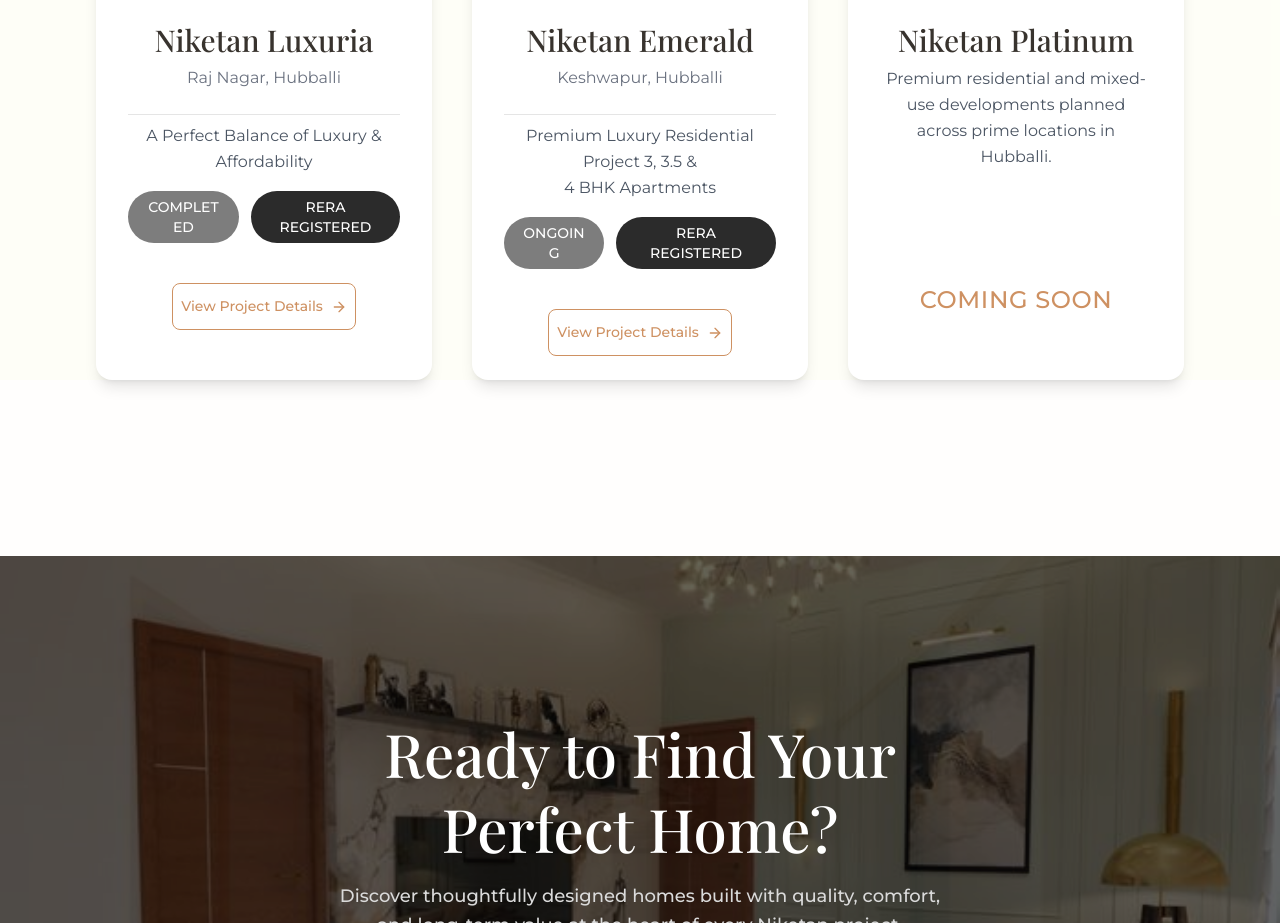
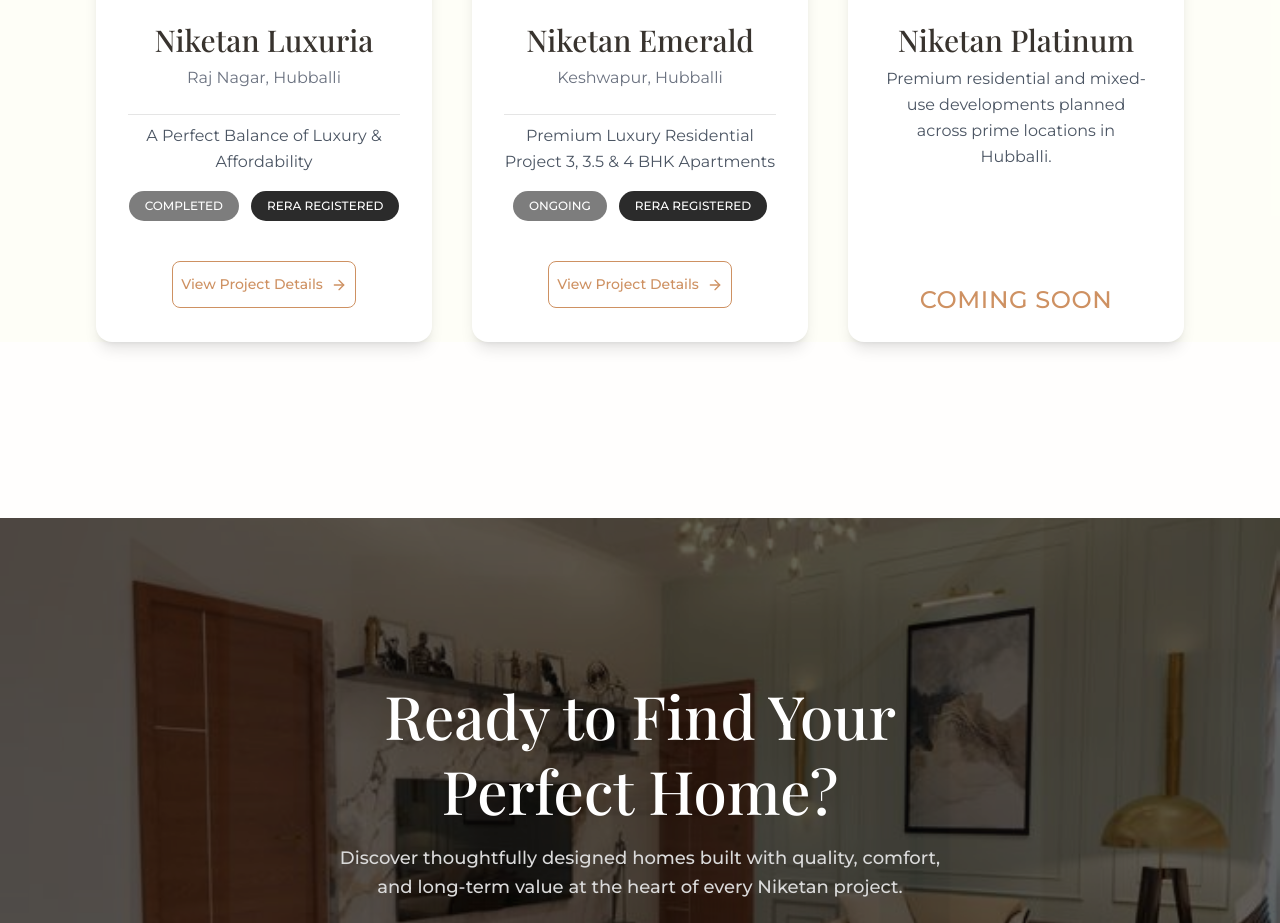
Before and after one commit to prerna-123456/NIKETAN_BUILDERS_PROJECT, a React (Vite) app: page /projects in a window 1280 px wide. Shown: the part 1055-1978 px from the top of the page. Built offline with nearby package versions, Linux system fonts and the light colour scheme.

Commit message:
fix routing issue

```diff
--- a/client/pages/Index.tsx
+++ b/client/pages/Index.tsx
@@ -211,7 +211,7 @@ export default function Index() {
               <img
                 src="/NiketanLogo.png"
                 alt="Niketan Logo"
-                className="h-[120px] w-auto ml-0 lg:ml-8 lg:w-[232px] sm:h-[160px] lg:h-[250px] mt-6 sm:mt-12 lg:mt-32 p-1 rounded"
+                className="h-[120px] w-auto ml-0 lg:ml-8 lg:w-[232px] sm:h-[160px] lg:h-[250px] mt-6 sm:mt-12 lg:mt-20 p-1 rounded"
               />
 
               {/* DESKTOP NAV (UNCHANGED) */}
@@ -653,7 +653,7 @@ export default function Index() {
                       )}
 
                       <div className="text-gray-600 text-sm md:text-[16px] font-montserrat font-regular leading-relaxed mb-6 md:mb-8 min-h-[48px]">
-                        {parts.length > 1 ? (
+                        {parts.length > 2 ? (
                           <>
                             <p>{parts[0].trim()} &</p>
                             <p>{parts[1]?.trim()}</p>
@@ -671,12 +671,12 @@ export default function Index() {
                             -mt-2 md:-mt-4
                           "
                         >
-                          <span className="bg-[#7D7D7D] text-white uppercase text-[12px] md:text-sm px-4 py-1.5 rounded-full font-montserrat font-medium">
+                          <span className="bg-[#7D7D7D] text-white uppercase text-[12px] md:text-[12px] px-4 py-1.5 rounded-full font-montserrat font-medium">
                             {project.status}
                           </span>
 
                           {project.rera && (
-                            <span className="bg-[#2B2B2B] text-white text-[12px] md:text-sm px-4 py-1.5 rounded-full font-montserrat font-medium">
+                            <span className="bg-[#2B2B2B] text-white text-[12px] md:text-[12px] px-4 py-1.5 rounded-full font-montserrat font-medium">
                               RERA REGISTERED
                             </span>
                           )}
--- a/client/pages/Projects.tsx
+++ b/client/pages/Projects.tsx
@@ -334,7 +334,7 @@ export default function Projects() {
                       )}
 
                       <div className="text-gray-600 text-sm md:text-[16px] font-montserrat font-regular leading-relaxed mb-6 md:mb-8 min-h-[48px]">
-                        {parts.length > 1 ? (
+                        {parts.length > 2 ? (
                           <>
                             <p>{parts[0].trim()} &</p>
                             <p>{parts[1]?.trim()}</p>
@@ -352,12 +352,12 @@ export default function Projects() {
                             -mt-2 md:-mt-4
                           "
                         >
-                          <span className="bg-[#7D7D7D] text-white text-[12px] md:text-sm px-4 py-1.5 uppercase rounded-full font-montserrat font-medium">
+                          <span className="bg-[#7D7D7D] text-white text-[12px] md:text-[12px] px-4 py-1.5 uppercase rounded-full font-montserrat font-medium">
                             {project.status}
                           </span>
 
                           {project.rera && (
-                            <span className="bg-[#2B2B2B] text-white text-[12px] md:text-sm px-4 py-1.5 rounded-full font-montserrat font-medium">
+                            <span className="bg-[#2B2B2B] text-white text-[12px] md:text-[12px] px-4 py-1.5 rounded-full font-montserrat font-medium">
                               RERA REGISTERED
                             </span>
                           )}
--- a/client/pages/ViewProjectDetails.tsx
+++ b/client/pages/ViewProjectDetails.tsx
@@ -193,11 +193,11 @@ useEffect(() => {
             {/* LEFT */}
             <div>
                 <p className="tracking-widest text-[18px] -mt-4 font-montserrat font-semibold text-[#CE9162] uppercase ml-4 md:ml-20">
-                Raj Nagar, Hubballi
+                    Raj Nagar, Hubballi
                 </p>
 
-                <h2 className="font-playfair mt-4 text-[36px] md:text-[50px] text-[#2B2B2B] font-medium leading-tight ml-4 md:ml-20">
-                Niketan Luxuria
+                <h2 className="font-playfair mt-4 text-[36px] md:text-[50px] text-[#2B2B2B] font-medium leading-tight ml-4 md:ml-10 lg:ml-20">
+                    Niketan Luxuria
                 </h2>
             </div>
 
```
